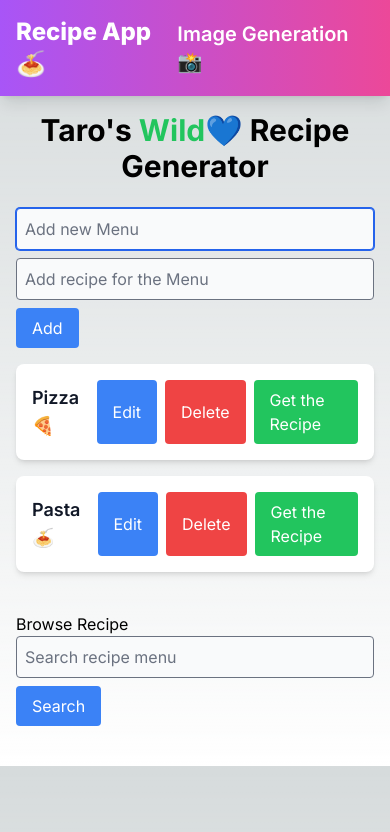
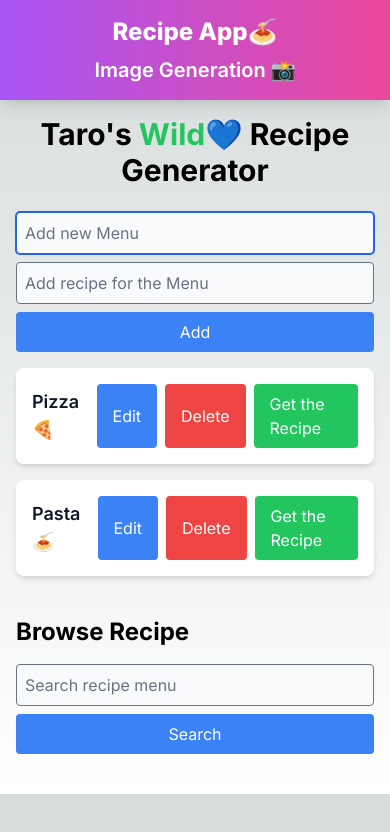
Before and after one commit to taroserigano/GPT-recipe-and-image-generator-app_, a Next.js app: page / in a window 390 px wide. Shown: the top 832 px of the page. Built offline with nearby package versions, Linux system fonts and the light colour scheme.

Commit message:
upload master - responsive

```diff
--- a/app/components/Header.tsx
+++ b/app/components/Header.tsx
@@ -4,13 +4,17 @@ import Link from 'next/link';
 const Header = () => {
   return (
     <header className="bg-gradient-to-r from-purple-500 to-pink-500 p-4 text-white shadow-lg">
-      <nav className="container mx-auto flex justify-between items-center">
-        <Link href="/" className="text-2xl font-extrabold hover:text-yellow-300 transition duration-300">
+      <nav className="container mx-auto flex flex-wrap justify-between items-center">
+        <div className="w-full sm:w-auto text-center sm:text-left mb-2 sm:mb-0">
+          <Link href="/" className="text-2xl font-extrabold hover:text-yellow-300 transition duration-300">
             Recipe App🍝
-        </Link>
-        <Link href="/ai-image" className="text-xl font-semibold hover:text-yellow-300 transition duration-300">
-          Image Generation 📸
-        </Link>
+          </Link>
+        </div>
+        <div className="w-full sm:w-auto text-center sm:text-right">
+          <Link href="/ai-image" className="text-xl font-semibold hover:text-yellow-300 transition duration-300">
+            Image Generation 📸
+          </Link>
+        </div>
       </nav>
     </header>
   );
--- a/app/page.tsx
+++ b/app/page.tsx
@@ -1,5 +1,5 @@
 "use client";
-import { useEffect, useState, ChangeEvent, KeyboardEvent, useRef, useCallback} from 'react';
+import { useEffect, useState, ChangeEvent, KeyboardEvent, useRef, useCallback } from 'react';
 import axios from 'axios';
 import Link from 'next/link';
 import { ToastContainer, toast } from 'react-toastify';
@@ -11,9 +11,7 @@ import dotenv from 'dotenv';
 const RecipeList = dynamic(() => import('./components/RecipeList'), { ssr: false });
 
 export default function Home() {
-
-
-  // interface for recipe search data
+  // Interface for recipe search data
   interface Data {
     id: number;
     content: string;
@@ -26,12 +24,12 @@ export default function Home() {
   const [recipes, setRecipes] = useState<any[]>([]);
   const [error, setError] = useState<string | null>(null);
 
-  // load up the inital data from localStorage
+  // Load up the initial data from localStorage
   const [data, setData] = useState<Data[]>(() => {
     if (typeof window !== 'undefined') {
-      const saveddata = localStorage.getItem('data');
-      return saveddata
-        ? JSON.parse(saveddata)
+      const savedData = localStorage.getItem('data');
+      return savedData
+        ? JSON.parse(savedData)
         : [
             { id: 1, content: 'Pizza 🍕', recipe: '' },
             { id: 2, content: 'Pasta 🍝', recipe: '' },
@@ -49,32 +47,35 @@ export default function Home() {
   const [editContent, setEditContent] = useState<string>('');
   const [editRecipe, setEditRecipe] = useState<string>('');
 
-  // load up the data from localStorage at inital rendering
+  // Load up the data from localStorage at initial rendering
   useEffect(() => {
     localStorage.setItem('data', JSON.stringify(data));
   }, [data]);
 
-  // focus on input at initial loading
+  // Focus on input at initial loading
   useEffect(() => {
     if (ref.current) ref.current.focus();
   }, []);
 
-  // add debounce feature
-  // search will be triggered only after the wait time
+  // Add debounce feature
+  // Search will be triggered only after the wait time
   const debounce = (func: Function, wait: number) => {
     const timeoutRef = useRef<NodeJS.Timeout | null>(null);
 
-    return useCallback((...args: any[]) => {
+    return useCallback(
+      (...args: any[]) => {
         if (timeoutRef.current) {
           clearTimeout(timeoutRef.current);
         }
         timeoutRef.current = setTimeout(() => {
           func(...args);
         }, wait);
-    }, [func, wait]);
+      },
+      [func, wait]
+    );
   };
 
-  // search recipe from the API
+  // Search recipe from the API
   const searchRecipes = async () => {
     try {
       setError(null);
@@ -85,17 +86,17 @@ export default function Home() {
         },
       });
       setRecipes(response.data.results);
-      console.log("CHECKING")
-      toast.error("You are WILD❤️‍🔥🔥!!!", { autoClose: 777 });
+      toast.success("Recipes fetched successfully!", { autoClose: 777 });
     } catch (error) {
       setError('Error fetching recipes');
+      toast.error("Error fetching recipes", { autoClose: 777 });
     }
-  }
+  };
 
-  // implement debounce feature with the searchRecipes
+  // Implement debounce feature with the searchRecipes
   const debouncedSearchRecipes = debounce(searchRecipes, 777);
 
-  // baic CRUD operations below
+  // Basic CRUD operations below
   const addData = (newData: string, newRecipe: string) => {
     if (!newData.trim()) {
       toast.error("Recipe data cannot be empty", { autoClose: 500 });
@@ -136,7 +137,7 @@ export default function Home() {
     toast.warning("Recipe deleted!", { autoClose: 500 });
   };
 
-  // support function for key press down
+  // Support function for key press down
   const handleKeyDown = (e: KeyboardEvent<HTMLInputElement>) => {
     if (e.key === 'Enter') {
       addData(newData, newRecipe);
@@ -167,7 +168,7 @@ export default function Home() {
         />
         <button
           onClick={() => addData(newData, newRecipe)}
-          className="bg-blue-500 text-white px-4 py-2 rounded hover:bg-blue-600 transition duration-300"
+          className="bg-blue-500 text-white px-4 py-2 rounded hover:bg-blue-600 transition duration-300 w-full sm:w-auto"
         >
           Add
         </button>
@@ -190,7 +191,7 @@ export default function Home() {
           />
           <button
             onClick={updateData}
-            className="bg-green-500 text-white px-4 py-2 rounded hover:bg-green-600 transition duration-300"
+            className="bg-green-500 text-white px-4 py-2 rounded hover:bg-green-600 transition duration-300 w-full sm:w-auto"
           >
             Update
           </button>
@@ -199,7 +200,7 @@ export default function Home() {
       <RecipeList data={data} editData={startEditData} deleteData={deleteData} />
 
       <div className="mb-6 mt-10">
-      <h2>Browse Recipe</h2>
+        <h2 className="text-2xl font-bold mb-4">Browse Recipe</h2>
         <input
           type="text"
           value={query}
@@ -210,7 +211,7 @@ export default function Home() {
         />
         <button
           onClick={searchRecipes}
-          className="bg-blue-500 text-white px-4 py-2 rounded hover:bg-blue-600 transition duration-300"
+          className="bg-blue-500 text-white px-4 py-2 rounded hover:bg-blue-600 transition duration-300 w-full sm:w-auto"
         >
           Search
         </button>
@@ -222,13 +223,13 @@ export default function Home() {
             <h2 className="text-xl font-bold mb-2">{recipe.title}</h2>
             <Link
               href={`/ai-suggestion?recipe=${recipe.title}`}
-              className="inline-block bg-blue-500 text-white px-4 py-2 rounded hover:bg-blue-600 transition duration-300 mb-2"
+              className="inline-block bg-blue-500 text-white px-4 py-2 rounded hover:bg-blue-600 transition duration-300 mb-2 w-full text-center"
             >
               Get AI Suggestions
             </Link>
             <button
               onClick={() => addData(recipe.title, '')}
-              className="bg-green-500 text-white px-4 py-2 rounded hover:bg-green-600 transition duration-300"
+              className="bg-green-500 text-white px-4 py-2 rounded hover:bg-green-600 transition duration-300 w-full sm:w-auto"
             >
               SAVE
             </button>
```
Lines whose indentation alone changed are shown as unchanged.
